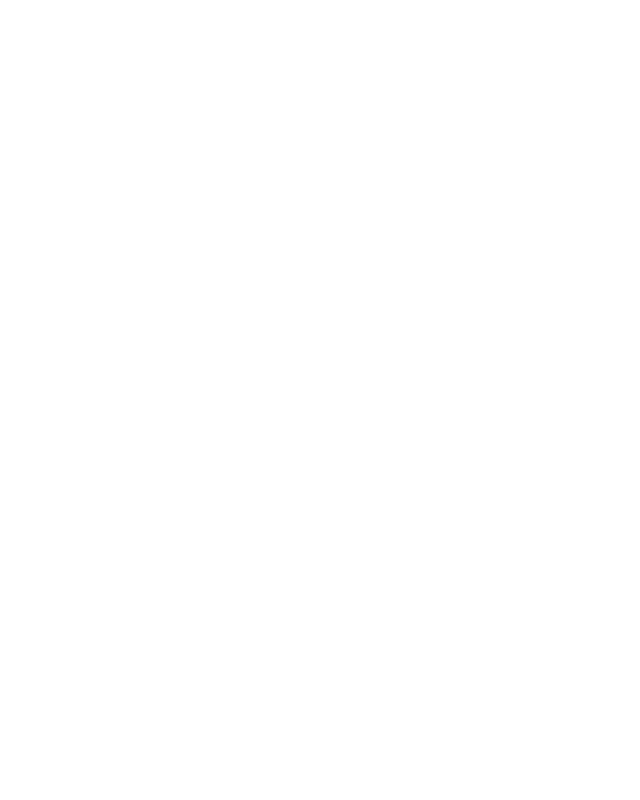
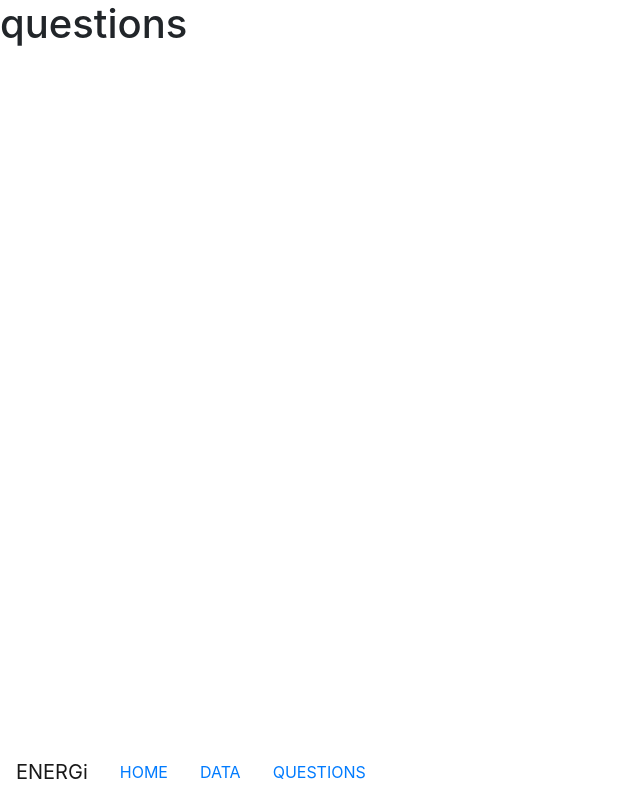
Before and after one commit to kunkunzhu/ENERGi-app, a React (Create React App) app: page /questions in a window 1280 px wide. Shown: the whole page, without its empty margins (0-640 px from the left). Built offline with nearby package versions, Linux system fonts and the light colour scheme.

Commit message:
questions and tabbar

```diff
--- a/src/App.js
+++ b/src/App.js
@@ -5,7 +5,7 @@
 import TabBar from "./TabBar"
 import Home from "./Home"
 import Data from "./Data"
-import { Questions } from "./Questions"
+import Questions from "./Questions"
 import { Graph } from "./Graph"
 import Button from "react-bootstrap/Button"
 
@@ -19,6 +19,9 @@
               <Route path="/data">
                   <Data />
               </Route>
+              <Route path="/questions">
+                  <Questions />
+              </Route>
           </Switch>
       </BrowserRouter>
   );
--- a/src/Data.js
+++ b/src/Data.js
@@ -8,7 +8,7 @@
 
     return (
         <>
-            <h1>world hello</h1>
+            <h1>data</h1>
             <TabBar />
         </>
     )
--- a/src/Questions.js
+++ b/src/Questions.js
@@ -1,18 +1,18 @@
-import React from "react";
+import styles from "./TabBar.css"
+import React from "react"
+import Navbar from "react-bootstrap/Navbar"
+import Nav from "react-bootstrap/Nav"
+import TabBar from "./TabBar";
 
-export class Questions extends React.Component{
+function Questions() {
 
-    constructor(props) {
-        super(props);
-        this.state = {}
-    }
-
-    render(){
-        return(
-            <div className="Questions">
-
-            </div>
-        )
-    }
+    return (
+        <>
+            <h1>questions</h1>
+            <TabBar />
+        </>
+    )
 
 }
+
+export default Questions
--- a/src/TabBar.js
+++ b/src/TabBar.js
@@ -9,8 +9,9 @@
         <div className={styles.TabBar}>
             <Navbar fixed="bottom">
                 <Navbar.Brand> ENERGi </Navbar.Brand>
-                <Nav.Link href="#home">Home</Nav.Link>
-                <Nav.Link href="#link">Link</Nav.Link>
+                <Nav.Link href="/">HOME</Nav.Link>
+                <Nav.Link href="/data">DATA</Nav.Link>
+                <Nav.Link href="/questions">QUESTIONS</Nav.Link>
             </Navbar>
         </div>
     )
```
